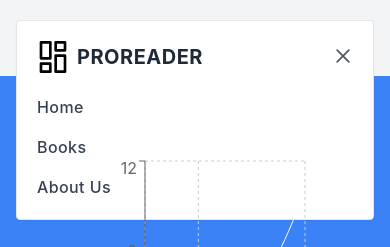
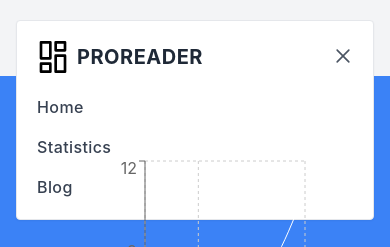
Before and after one commit to bhtanvin0/quiz-website-assign, a React (Create React App) app: page /statistics in a window 390 px wide. Both pictures are taken after a click on the button "Open Menu". Shown: the top 247 px of the page. Built offline with nearby package versions, Linux system fonts and the light colour scheme.

Commit message:
toast added

```diff
--- a/src/components/Header.js
+++ b/src/components/Header.js
@@ -147,22 +147,22 @@ const Header = () => {
                       </li>
                       <li>
                       <Link
-                          href='/books'
-                          aria-label='Books'
-                          title='Books'
+                          href='/statistics'
+                          aria-label='Statistics'
+                          title='Statistics'
                           className='font-medium tracking-wide text-gray-700 transition-colors duration-200 hover:text-deep-purple-accent-400'
                         >
-                          Books
+                          Statistics
                        </Link>
                       </li>
                       <li>
                       <Link
-                          href='/about'
-                          aria-label='About Us'
-                          title='About Us'
+                          href='/blog'
+                          aria-label='Blog'
+                          title='Blog'
                           className='font-medium tracking-wide text-gray-700 transition-colors duration-200 hover:text-deep-purple-accent-400'
                         >
-                          About Us
+                          Blog
                       </Link>
                       </li>
                     </ul>
--- a/src/components/QuizAns.js
+++ b/src/components/QuizAns.js
@@ -2,9 +2,20 @@
 import React from 'react';
 import { BeakerIcon } from '@heroicons/react/24/solid'
 
+import { ToastContainer, toast } from 'react-toastify';
+import 'react-toastify/dist/ReactToastify.css';
+
 
 const QuizAns = ({question}) => {
     const {question:qz, options, correctAnswer, id} = question;
+    const notify = () => toast("Wow so easy!");
+
+    if (question.correctAnswer){
+        toast.success('right')
+    }
+    else {
+        toast.wrong('wrong')
+    }
 
 
 
@@ -16,10 +27,12 @@ const QuizAns = ({question}) => {
             <div >
                 {
                     options.map(option =>
-                <li option= {option} className='border-3 border-blue-300 p-3 hover:bg-slate-400 text-center text-white'> {option}</li>
+                <li onClick={notify} option= {option} className='border-3 border-blue-300 p-3 hover:bg-slate-400 text-center text-white'> {option}
+                </li>
                     )
                 }
             </div>
+            <ToastContainer />
         </div>
     );
 };
```
Also changed, not shown: 1 other file (tests, documents, lock files or other folders).
